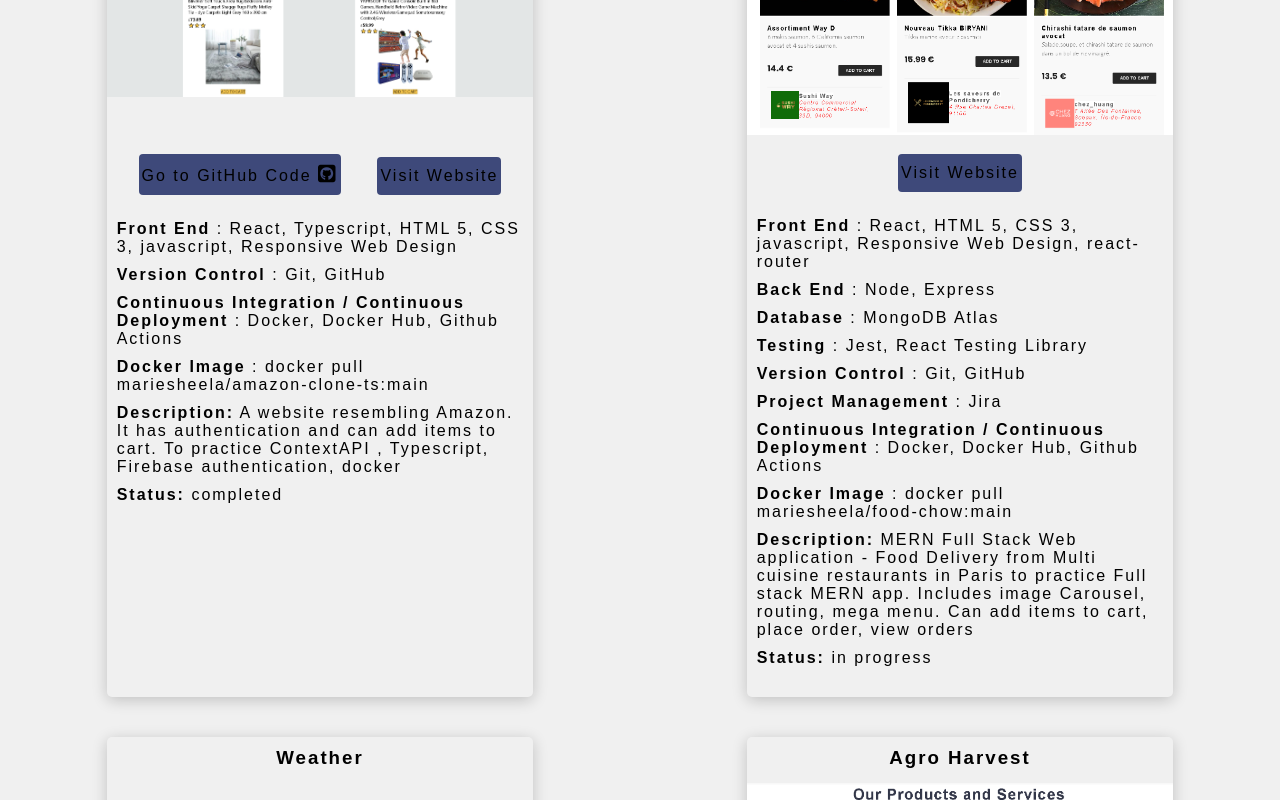
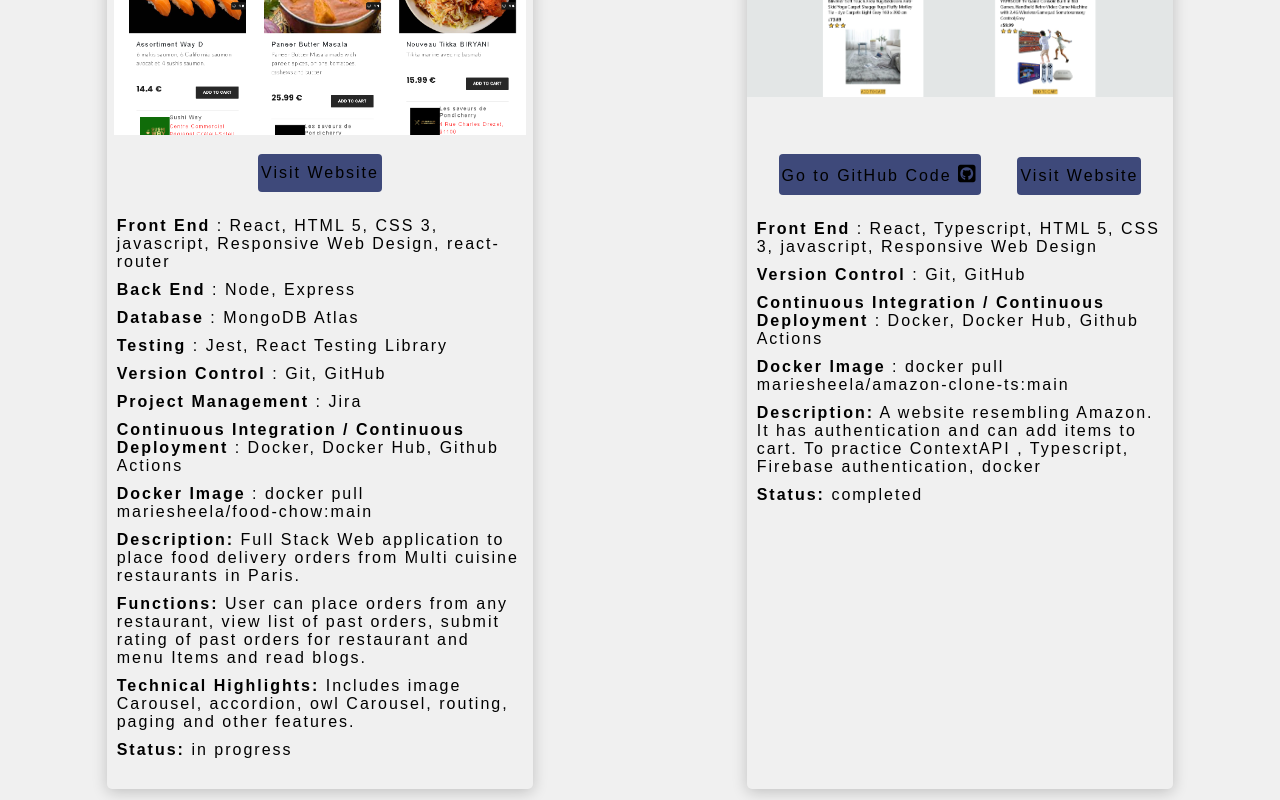
Before and after one commit to marie-sheela-joseph/portfolio-sheela, a React (Create React App) app: page /projects in a window 1280 px wide. Shown: the part 360-1160 px from the top of the page. Built offline with nearby package versions, Linux system fonts and the light colour scheme; the HTML template or start-up script is replaced by a standard one.

Commit message:
project - food image, description updated

```diff
--- a/src/components/project/index.jsx
+++ b/src/components/project/index.jsx
@@ -1,7 +1,8 @@
 import React from 'react'
 import styles from './styles.module.css'
 
-function Project({title,link,imgSrc,skills,description,status,gitHubLink,gitHubRepositoryStatus}) {
+function Project({title,link,imgSrc,skills,description,functions,technicalHighlights,status,gitHubLink,gitHubRepositoryStatus}) {
+  console.log(functions,technicalHighlights)
   const skillsList=Object.entries(skills).map((item)=>{
     const[key,value]=item
     return <p key={key}><span>{key}</span> : {value}</p>})
@@ -19,6 +20,8 @@
         <div className={styles.project__content}>
           {skillsList}
           <p><span>Description:</span> {description}</p>
+          {functions && <p><span>Functions:</span> {functions}</p>}
+          {technicalHighlights && <p><span>Technical Highlights:</span> {technicalHighlights}</p>}
           <p><span>Status:</span> {status}</p>
         </div>
       </div>
--- a/src/components/projects/index.jsx
+++ b/src/components/projects/index.jsx
@@ -12,13 +12,15 @@
       <Header/>
       <h2>My Personal Projects</h2>
         <div className={styles.projects__content}>
-        {data.projects.map((project)=><Project
+        {data.projects.slice().reverse().map((project)=><Project
         key={project.id}
         title={project.title}
         link={project.link}
         imgSrc={project.imgSrc}
         skills={project.details.skills}
         description={project.details.description}
+        functions={project.details.functions}
+        technicalHighlights={project.details.technicalHighlights}
         status={project.details.status}
         gitHubLink={project.gitHubLink}
         gitHubRepositoryStatus={project.gitHubRepositoryStatus}
--- a/src/data.js
+++ b/src/data.js
@@ -22,43 +22,37 @@
     projects: [
         {
             id: 1,
-            title: "Amazon clone",
-            link: "https://ama-zon-clone-ts-sheela.web.app/",
-            imgSrc: "./assets/amazon.png",
+            title: "Inventory Filtering",
+            link: "https://map-inventory-filter-sheela.web.app/",
+            imgSrc: "./assets/inventory.png",
             details: {
                 "skills": {
-                    "Front End": "React, Typescript, HTML 5, CSS 3, javascript, Responsive Web Design",
+                    "Front End": "React, HTML 5, CSS 3, javascript, Responsive Web Design",
                     "Version Control": "Git, GitHub",
-                    "Continuous Integration / Continuous Deployment": "Docker, Docker Hub, Github Actions",
-                    "Docker Image": "docker pull mariesheela/amazon-clone-ts:main",
                 },
-                "description": "A website resembling Amazon. It has authentication and can add items to cart. To practice ContextAPI , Typescript, Firebase authentication, docker",
+                "description": "supermarket Inventory filtering to practice map data structure",
                 "status": "completed"
             },
-            gitHubLink: "https://github.com/marie-sheela-joseph/amazon-clone-ts",
+            gitHubLink: "https://github.com/marie-sheela-joseph/map-data-structure-practice",
             gitHubRepositoryStatus: "public"
         },
         {
             id: 2,
-            title: "Food",
-            link: "https://food-chow-sheela.web.app/",
-            imgSrc: "./assets/food-chow.png",
+            title: "Agro Harvest",
+            link: "https://agro-harvest-sheela.web.app/",
+            imgSrc: "./assets/agroHarvest.png",
             details: {
                 "skills": {
-                    "Front End": "React, HTML 5, CSS 3, javascript, Responsive Web Design, react-router",
-                    "Back End": "Node, Express",
-                    "Database": "MongoDB Atlas",
-                    "Testing": "Jest, React Testing Library",
+                    "Front End": "React, HTML 5, CSS 3, javascript, Responsive Web Design",
                     "Version Control": "Git, GitHub",
-                    "Project Management": "Jira",
                     "Continuous Integration / Continuous Deployment": "Docker, Docker Hub, Github Actions",
-                    "Docker Image": "docker pull mariesheela/food-chow:main",
+                    "Docker Image": "docker pull mariesheela/agro-harvest-react:main",
                 },
-                "description": "MERN Full Stack Web application - Food Delivery from Multi cuisine restaurants in Paris to practice Full stack MERN app. Includes image Carousel, routing, mega menu. Can add items to cart, place order, view orders",
-                "status": "in progress"
+                "description": "Landing page of Agriculture website to practice thinking in react- components and jsx",
+                "status": "completed"
             },
-            gitHubLink: "https://github.com/marie-sheela-joseph/food-chow-react",
-            gitHubRepositoryStatus: "private"
+            gitHubLink: "https://github.com/marie-sheela-joseph/agro-harvest-react",
+            gitHubRepositoryStatus: "public"
         },
         {
             id: 3,
@@ -80,37 +74,45 @@
         },
         {
             id: 4,
-            title: "Agro Harvest",
-            link: "https://agro-harvest-sheela.web.app/",
-            imgSrc: "./assets/agroHarvest.png",
+            title: "Amazon clone",
+            link: "https://ama-zon-clone-ts-sheela.web.app/",
+            imgSrc: "./assets/amazon.png",
             details: {
                 "skills": {
-                    "Front End": "React, HTML 5, CSS 3, javascript, Responsive Web Design",
+                    "Front End": "React, Typescript, HTML 5, CSS 3, javascript, Responsive Web Design",
                     "Version Control": "Git, GitHub",
                     "Continuous Integration / Continuous Deployment": "Docker, Docker Hub, Github Actions",
-                    "Docker Image": "docker pull mariesheela/agro-harvest-react:main",
+                    "Docker Image": "docker pull mariesheela/amazon-clone-ts:main",
                 },
-                "description": "Landing page of Agriculture website to practice thinking in react- components and jsx",
+                "description": "A website resembling Amazon. It has authentication and can add items to cart. To practice ContextAPI , Typescript, Firebase authentication, docker",
                 "status": "completed"
             },
-            gitHubLink: "https://github.com/marie-sheela-joseph/agro-harvest-react",
+            gitHubLink: "https://github.com/marie-sheela-joseph/amazon-clone-ts",
             gitHubRepositoryStatus: "public"
         },
         {
             id: 5,
-            title: "Inventory Filtering",
-            link: "https://map-inventory-filter-sheela.web.app/",
-            imgSrc: "./assets/inventory.png",
+            title: "Food",
+            link: "https://food-chow-sheela.web.app/",
+            imgSrc: "./assets/food.png",
             details: {
                 "skills": {
-                    "Front End": "React, HTML 5, CSS 3, javascript, Responsive Web Design",
+                    "Front End": "React, HTML 5, CSS 3, javascript, Responsive Web Design, react-router",
+                    "Back End": "Node, Express",
+                    "Database": "MongoDB Atlas",
+                    "Testing": "Jest, React Testing Library",
                     "Version Control": "Git, GitHub",
+                    "Project Management": "Jira",
+                    "Continuous Integration / Continuous Deployment": "Docker, Docker Hub, Github Actions",
+                    "Docker Image": "docker pull mariesheela/food-chow:main",
                 },
-                "description": "supermarket Inventory filtering to practice map data structure",
-                "status": "completed"
+                "description": `Full Stack Web application to place food delivery orders from Multi cuisine restaurants in Paris.`,
+                "functions": `User can place orders from any restaurant, view list of past orders, submit rating of past orders for restaurant and menu Items and read blogs. `,
+                "technicalHighlights": `Includes image Carousel, accordion, owl Carousel, routing, paging and other features.`,
+                "status": "in progress"
             },
-            gitHubLink: "https://github.com/marie-sheela-joseph/map-data-structure-practice",
-            gitHubRepositoryStatus: "public"
+            gitHubLink: "https://github.com/marie-sheela-joseph/food-chow-react",
+            gitHubRepositoryStatus: "private"
         }
     ]
 }
```
Also changed, not shown: public/assets/food-chow.png (deleted), public/assets/food.png (added).
